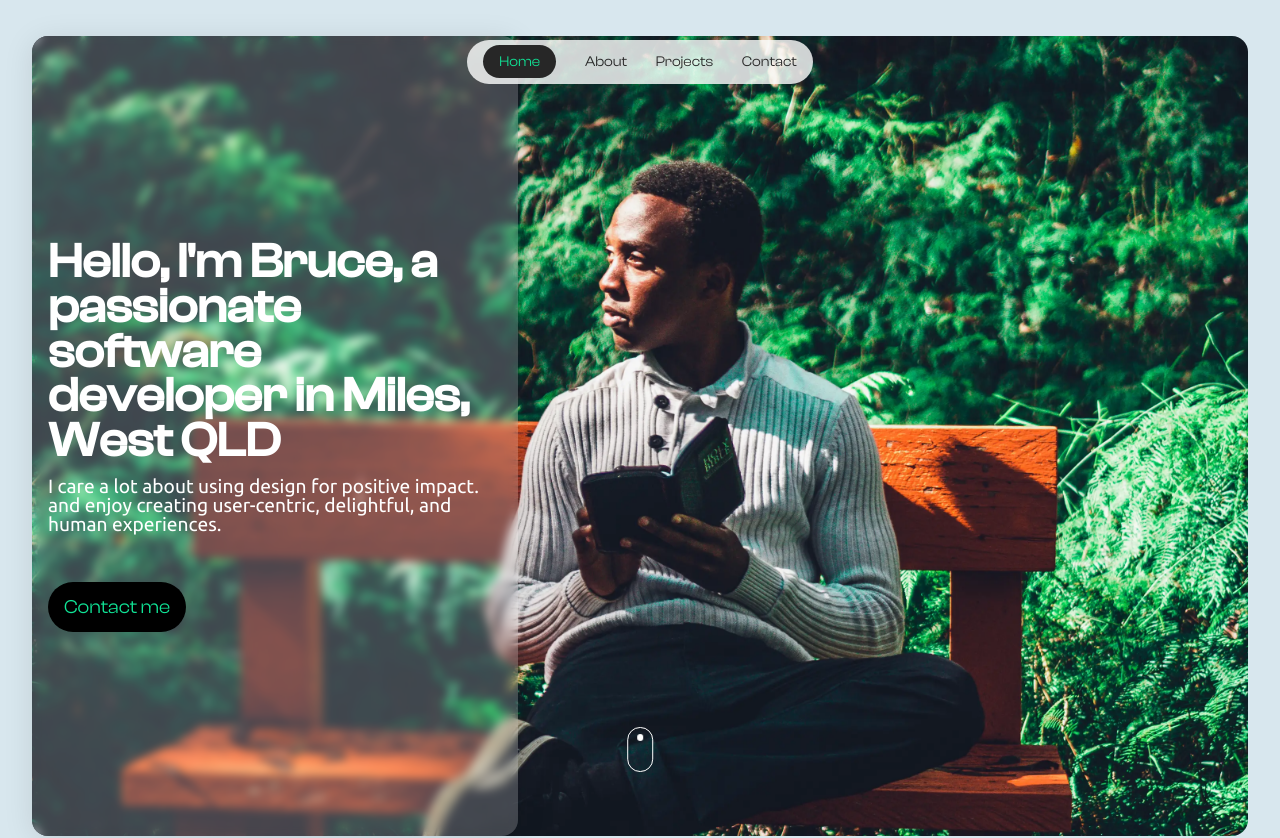
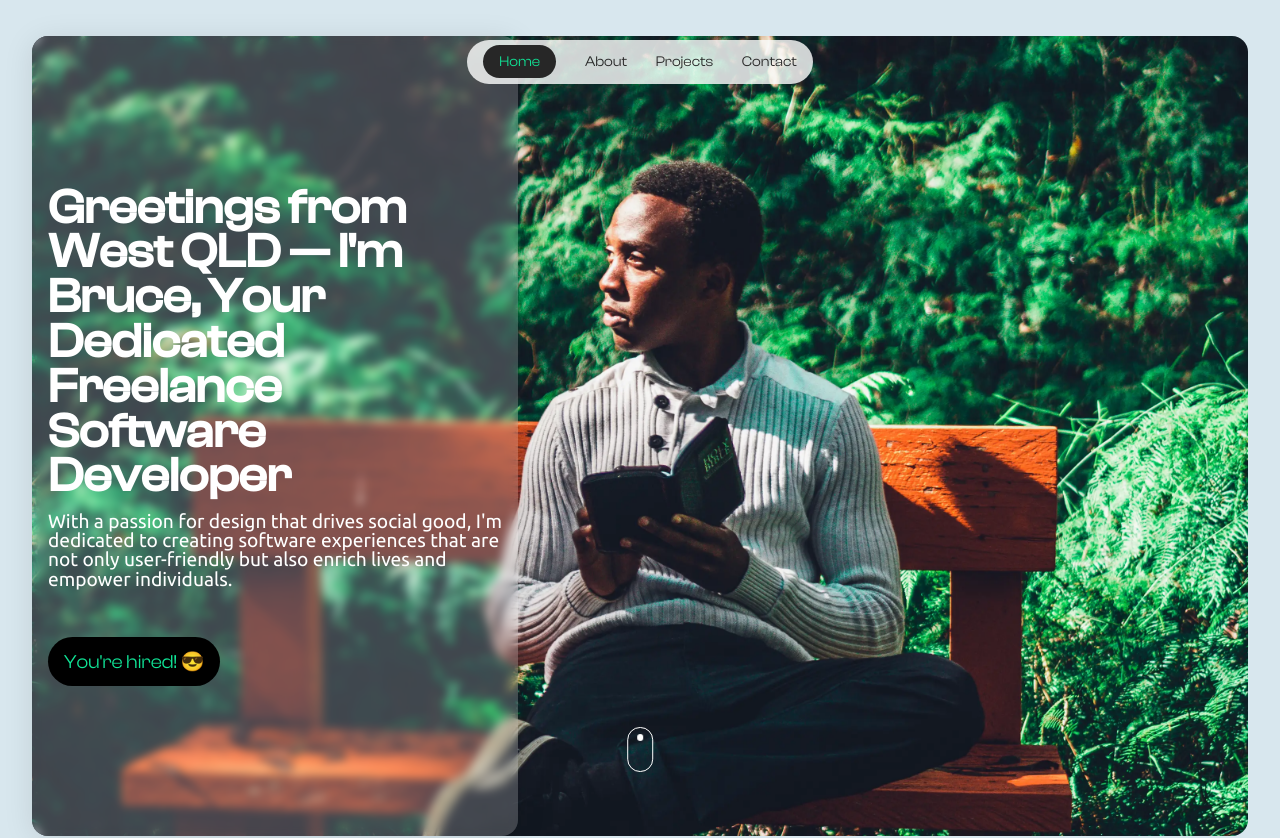
Before and after one commit to bruceniyibitanga/ReactPortfolio, a React (Vite) app in the folder Portfolio/: page / in a window 1280 px wide. Shown: the top 838 px of the page. Built offline with nearby package versions, Linux system fonts and the light colour scheme.

Commit message:
Updated landing copywrite.

```diff
--- a/Portfolio/src/pages/Home.jsx
+++ b/Portfolio/src/pages/Home.jsx
@@ -26,15 +26,17 @@ function Home(images) {
       <div className="landing-content-container">
         <div className="text-container">
           <h1>
-            Hello, I'm Bruce, a passionate software developer in Miles, West QLD
+            Greetings from West QLD — I'm Bruce, Your Dedicated Freelance
+            Software Developer
           </h1>
           <p>
-            I care a lot about using design for positive impact. and enjoy
-            creating user-centric, delightful, and human experiences.
+            With a passion for design that drives social good, I'm dedicated to
+            creating software experiences that are not only user-friendly but
+            also enrich lives and empower individuals.
           </p>
         </div>
         <div className="btn-container">
-          <Button text="Contact me" />
+          <Button text="You're hired! 😎" />
           {/* <div className="social-media-btn-container">
             <div className="instagram-container social-icon-container">
               <img
```
